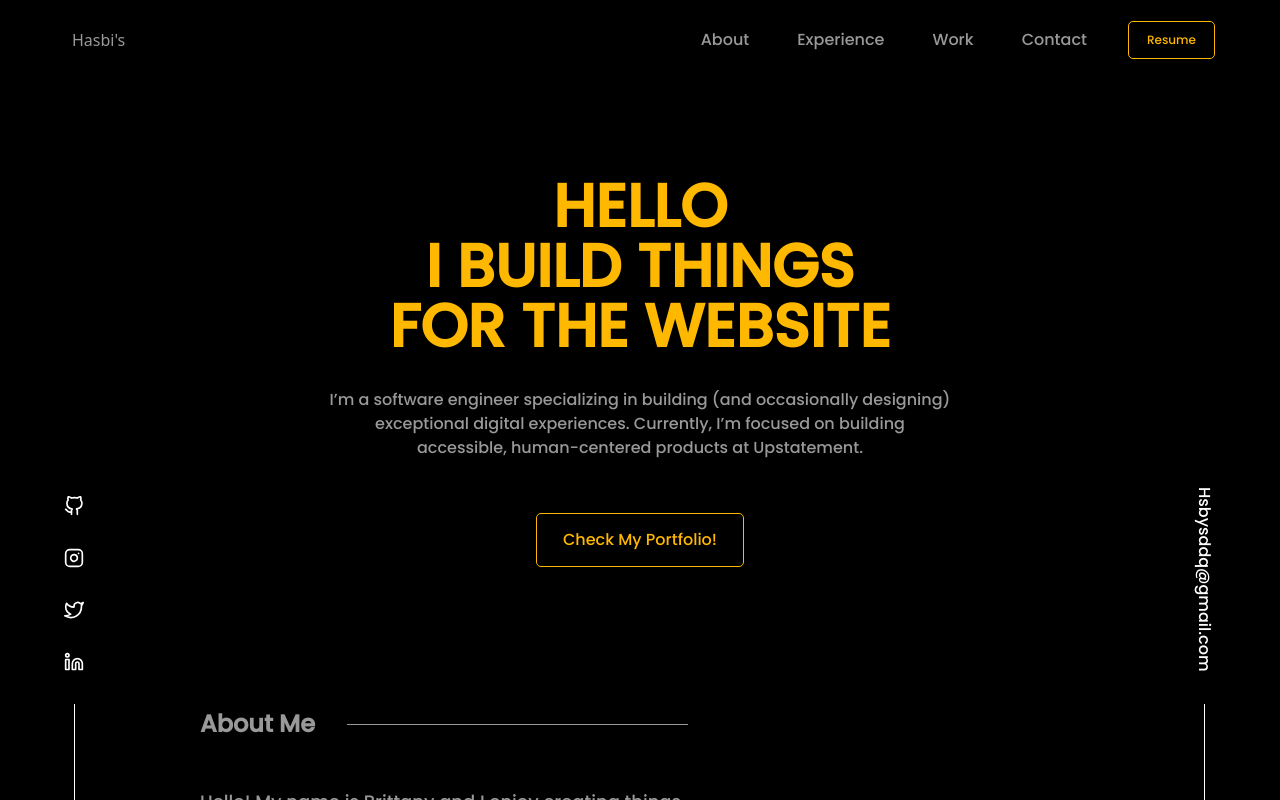
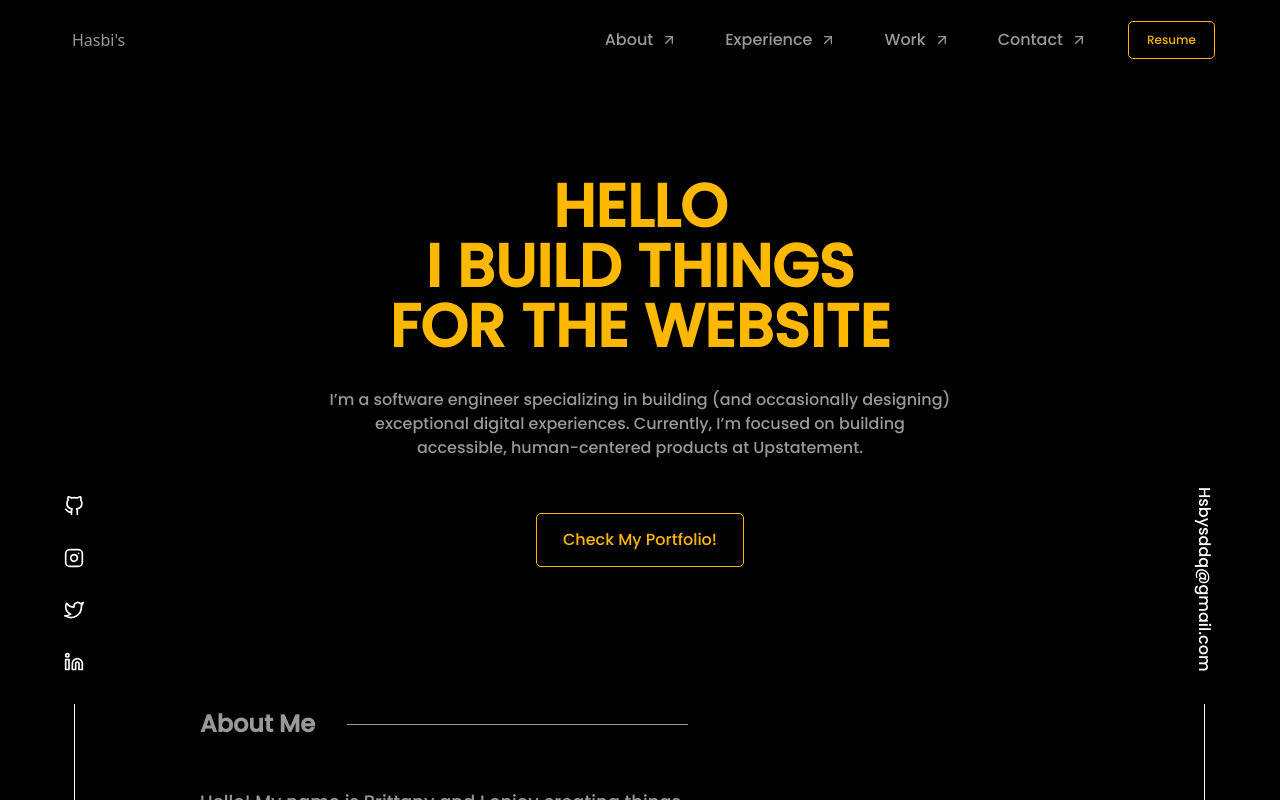
Before and after one commit to hsbysddq/portfolio, a React (Create React App) app: page / in a window 1280 px wide. Built offline with nearby package versions, Linux system fonts and the light colour scheme.

Commit message:
add icon navbar

```diff
--- a/src/Componenet/Navbar.jsx
+++ b/src/Componenet/Navbar.jsx
@@ -1,4 +1,5 @@
 import { Link } from "react-router-dom"
+import { FiArrowUpRight } from "react-icons/fi"
 function Navbar() {
   return (
     <nav className="bg-black  flex justify-between text-[#999999] pt-3 pb-3 px-14">
@@ -11,19 +12,23 @@ function Navbar() {
 
       <div className="list">
         <ul className="flex list-none gap-4 font-poppins">
-          <li className="p-4 hover:text-[#ffb800]">
+          <li className="flex p-4 hover:text-[#ffb800]">
             <a href="#about">About</a>
+            <FiArrowUpRight className="w5 h-5 ml-2 mt-0.5" />
           </li>
-          <li className="p-4 hover:text-[#ffb800]">
+          <li className="flex p-4 hover:text-[#ffb800]">
             <a href="/">Experience</a>
+            <FiArrowUpRight className="w5 h-5 ml-2 mt-0.5" />
           </li>
-          <li className="p-4 hover:text-[#ffb800]">
+          <li className="flex p-4 hover:text-[#ffb800]">
             <a href="/">Work</a>
+            <FiArrowUpRight className="w5 h-5 ml-2 mt-0.5" />
           </li>
-          <li className="p-4 hover:text-[#ffb800]">
+          <li className="flex p-4 hover:text-[#ffb800]">
             <a href="/">Contact</a>
+            <FiArrowUpRight className="w5 h-5 ml-2 mt-0.5" />
           </li>
-          <li className="p-3">
+          <li className="flex p-3">
             <button className="text-xs text-[#ffb800] outline outline-offset-2 outline-1 rounded-sm px-4 py-2">
               Resume
             </button>
```
